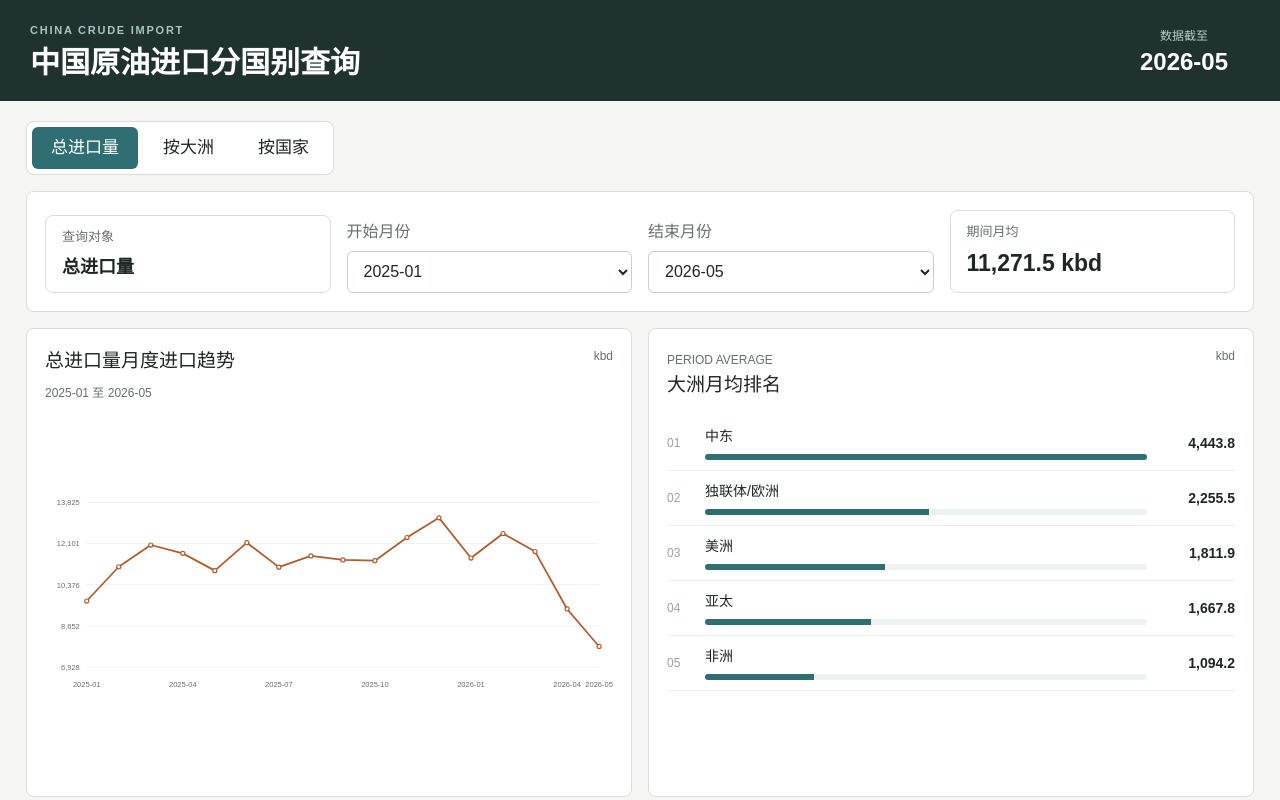
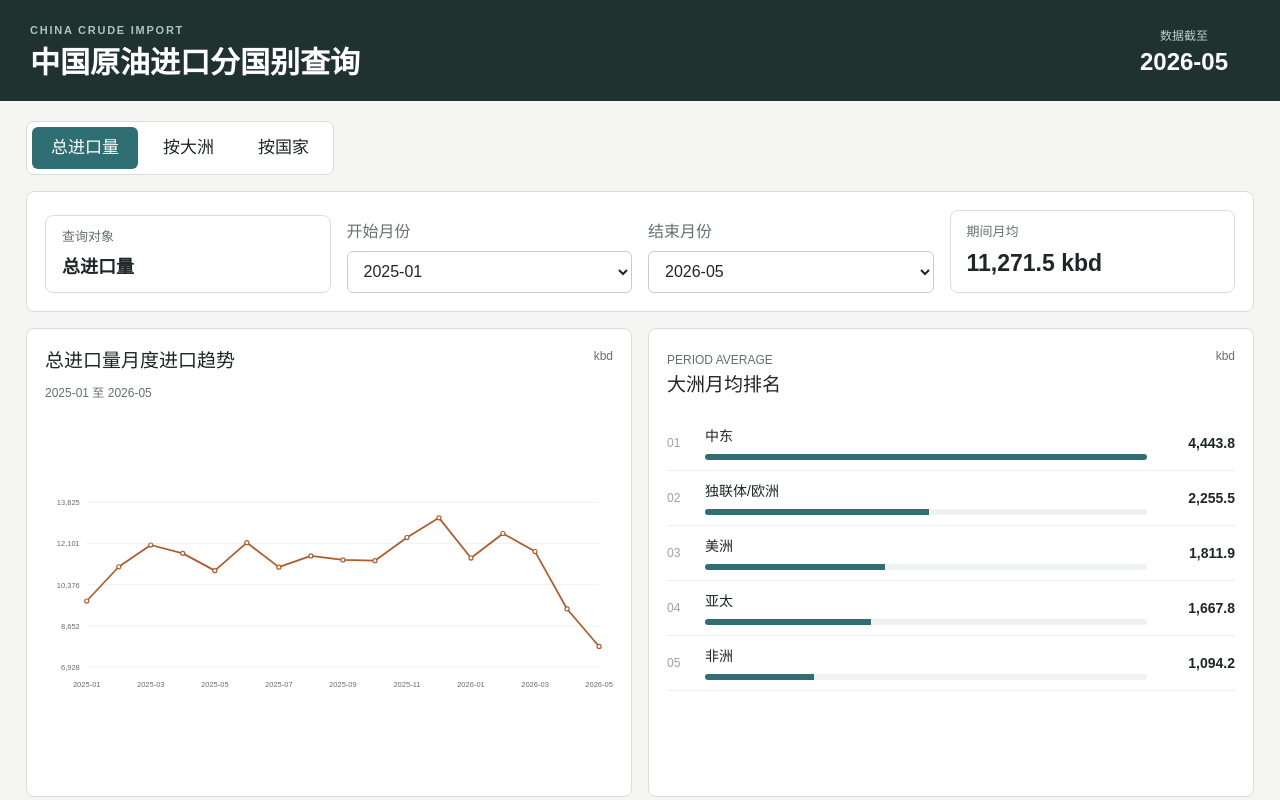
Before and after one commit to zyb0716-svg/China-Crude-Import, a Next.js app: page / in a window 1280 px wide. Shown: the top 800 px of the page. Built offline with nearby package versions, Linux system fonts and the light colour scheme.

Commit message:
Prevent x-axis date label overlap

```diff
--- a/app/CrudeImportDashboard.tsx
+++ b/app/CrudeImportDashboard.tsx
@@ -152,7 +152,14 @@ function TrendChart({ dates, values, label }: { dates: string[]; values: Array<n
     current += `${current ? " L" : "M"}${x(index).toFixed(2)} ${y(value).toFixed(2)}`;
   });
   if (current) segments.push(current);
-  const tickEvery = Math.max(1, Math.ceil(dates.length / 8));
+  const lastDateIndex = dates.length - 1;
+  const minTickGap = 88;
+  const maxTickCount = Math.max(2, Math.floor(plotW / minTickGap) + 1);
+  const tickEvery = Math.max(1, Math.ceil(lastDateIndex / (maxTickCount - 1)));
+  const tickIndices: number[] = [];
+  for (let index = 0; index < lastDateIndex; index += tickEvery) tickIndices.push(index);
+  while (tickIndices.length > 1 && x(lastDateIndex) - x(tickIndices.at(-1)!) < minTickGap) tickIndices.pop();
+  if (lastDateIndex >= 0 && tickIndices.at(-1) !== lastDateIndex) tickIndices.push(lastDateIndex);
 
   return (
     <div className="chart-wrap">
@@ -173,11 +180,9 @@ function TrendChart({ dates, values, label }: { dates: string[]; values: Array<n
             </g>
           );
         })}
-        {dates.map((date, index) =>
-          index % tickEvery === 0 || index === dates.length - 1 ? (
-            <text key={date} x={x(index)} y={height - 20} textAnchor="middle" className="axis-label">{date}</text>
-          ) : null,
-        )}
+        {tickIndices.map((index) => (
+          <text key={dates[index]} x={x(index)} y={height - 20} textAnchor="middle" className="axis-label">{dates[index]}</text>
+        ))}
         {segments.map((path, index) => <path key={index} d={path} className="trend-line" />)}
         {values.map((value, index) =>
           value == null ? null : (
```
Also changed, not shown: 1 other file (tests, documents, lock files or other folders).
